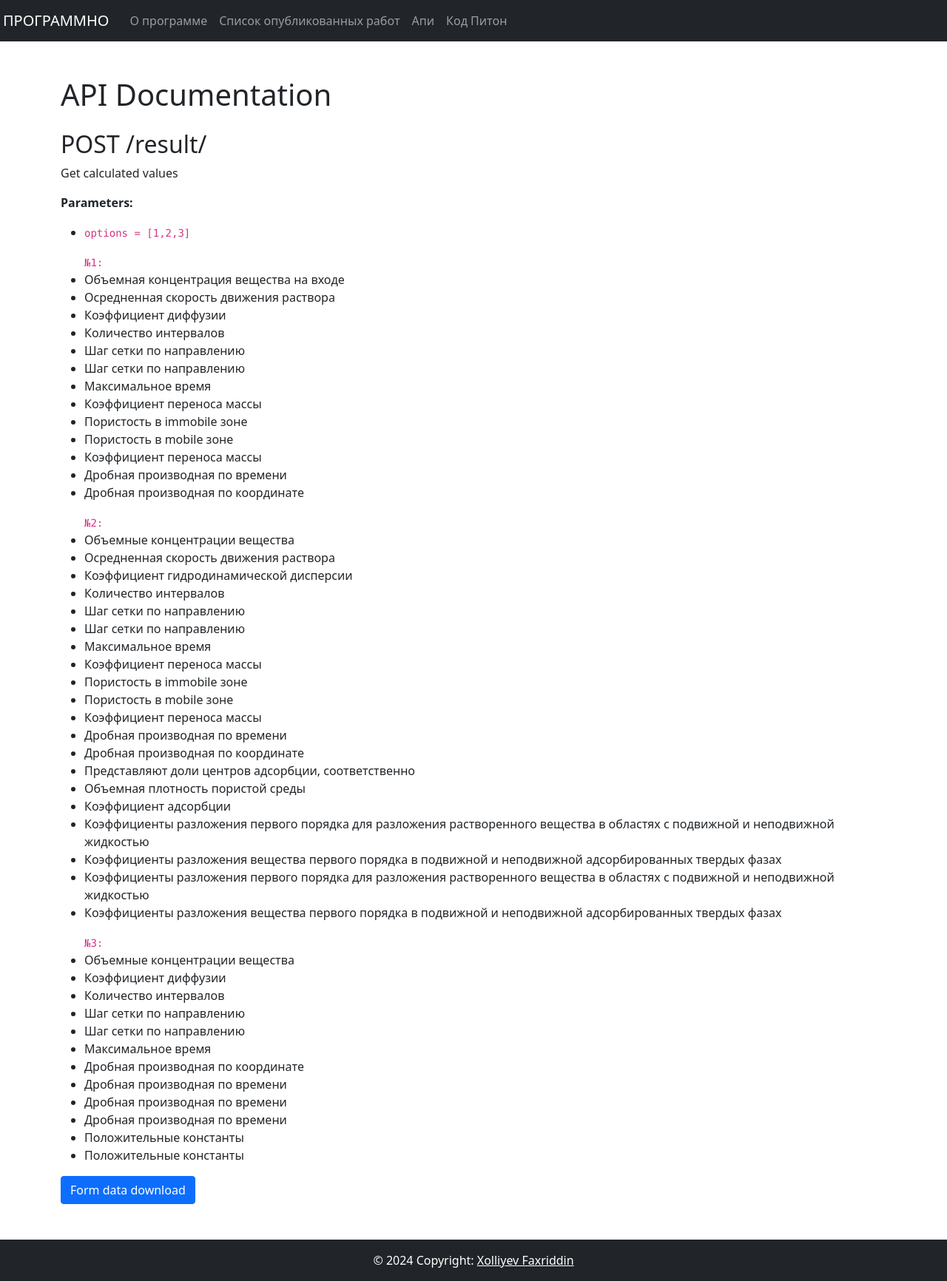
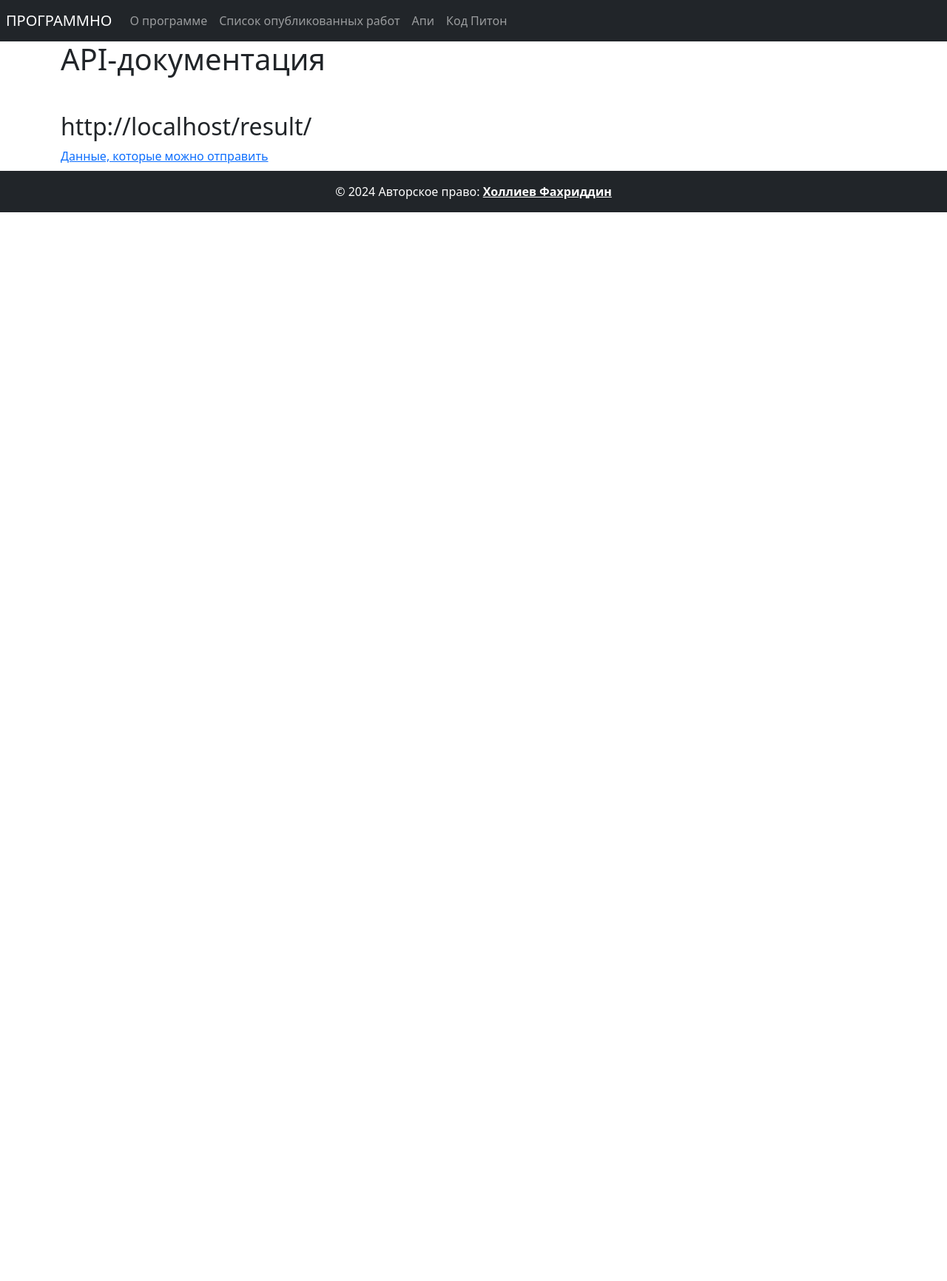
Before and after one commit to shoyimobloqulov/mathcall, a Django app: page /api in a window 1280 px wide. Shown: the whole page at 74% size. After the commit the page ends 287 px from the top, so only its background shows below. Run offline with Django 5.2, Linux system fonts and the light colour scheme; some libraries are stand-ins or nearby versions.

Commit message:
code fixed and ru lang text translate

```diff
--- a/userapp/templates/api.html
+++ b/userapp/templates/api.html
@@ -6,81 +6,10 @@
 {% endblock %}
 
 {% block content %}
-<div class="container mt-5">
-    <h1 class="mb-4">API Documentation</h1>
-
-    <!-- Endpoint 1 -->
-    <section id="endpoint1" class="mb-5">
-        <h2>POST /result/</h2>
-        <p>Get calculated values</p>
-        <p><strong>Parameters:</strong></p>
-        <ul>
-            <li>
-                <code>options = [1,2,3]</code>
-            </li>
-        </ul>
-        <ul>
-            <code>№1:</code>
-            <li>Объемная концентрация вещества на входе</li>
-            <li>Осредненная скорость движения раствора</li>
-            <li>Коэффициент диффузии</li>
-            <li>Количество интервалов</li>
-            <li>Шаг сетки по направлению</li>
-            <li>Шаг сетки по направлению</li>
-            <li>Максимальное время</li>
-            <li>Коэффициент переноса массы</li>
-            <li>Пористость в immobile зоне</li>
-            <li>Пористость в mobile зоне</li>
-            <li>Коэффициент переноса массы</li>
-            <li>Дробная производная по времени</li>
-            <li>Дробная производная по координате</li>
-        </ul>
-
-        <ul>
-            <code>№2:</code>
-            <li>Объемные концентрации вещества</li>
-            <li>Осредненная скорость движения раствора</li>
-            <li>Коэффициент гидродинамической дисперсии</li>
-            <li>Количество интервалов</li>
-            <li>Шаг сетки по направлению</li>
-            <li>Шаг сетки по направлению</li>
-            <li>Максимальное время</li>
-            <li>Коэффициент переноса массы</li>
-            <li>Пористость в immobile зоне</li>
-            <li>Пористость в mobile зоне</li>
-            <li>Коэффициент переноса массы</li>
-            <li>Дробная производная по времени</li>
-            <li>Дробная производная по координате</li>
-            <li>Представляют доли центров адсорбции, соответственно</li>
-            <li>Объемная плотность пористой среды</li>
-            <li>Коэффициент адсорбции</li>
-            <li>Коэффициенты разложения первого порядка для разложения растворенного вещества в областях с подвижной и
-                неподвижной жидкостью</li>
-            <li>Коэффициенты разложения вещества первого порядка в подвижной и неподвижной адсорбированных твердых фазах
-            </li>
-            <li>Коэффициенты разложения первого порядка для разложения растворенного вещества в областях с подвижной и
-                неподвижной жидкостью</li>
-            <li>Коэффициенты разложения вещества первого порядка в подвижной и неподвижной адсорбированных твердых фазах
-            </li>
-        </ul>
-        <ul>
-            <code>№3:</code>
-            <li>Объемные концентрации вещества</li>
-            <li>Коэффициент диффузии</li>
-            <li>Количество интервалов</li>
-            <li>Шаг сетки по направлению</li>
-            <li>Шаг сетки по направлению</li>
-            <li>Максимальное время</li>
-            <li>Дробная производная по координате</li>
-            <li>Дробная производная по времени</li>
-            <li>Дробная производная по времени</li>
-            <li>Дробная производная по времени</li>
-            <li>Положительные константы</li>
-            <li>Положительные константы</li>
-        </ul>
-        <a class="btn btn-primary" href="/static/var.docx" download>Form data download</a>
-
-    </section>
+<div class="container">
+    <h1 class="mb-4">API-документация</h1>
+    <span class="badge rounded-pill text-bg-primary">POST</span><h2> {{ request.scheme }}://{{ request.get_host }}/result/</h2>
+    <a href="/static/var.docx" download>Данные, которые можно отправить</a>
 </div>
 
 {% endblock %}
--- a/userapp/templates/index.html
+++ b/userapp/templates/index.html
@@ -7,10 +7,10 @@
 
 {% block content %}
 <div class="container text-center">
-    <h1 class="text-center display-8"> ПРОГРАММНО – ВЫЧИСЛИТЕЛЬНАЯ СРЕДА ПО РАСЧЕТУ АНОМАЛЬНОГО ПЕРЕНОСА ВЕЩЕСТВА В ПОРИСТЫХ СРЕДАХ</h1>
+    <h2 class="text-center display-10 text-wrap"> ПРОГРАММНО – ВЫЧИСЛИТЕЛЬНАЯ СРЕДА ПО РАСЧЕТУ АНОМАЛЬНОГО ПЕРЕНОСА ВЕЩЕСТВА В ПОРИСТЫХ СРЕДАХ</h2>
     <div class="my-3">
         {% load static %}
-        <img src="{% static 'admin/img/fvol.svg' %}" alt="header image not found">
+        <img src="{% static 'admin/img/fvol.svg' %}" class="img-fluid m-2" alt="header image not found">
     </div>
     <div class="d-flex justify-content-end">
         <a class="btn btn-primary btn-lg mb-5" href="/selects/" role="button">НАЧАТЬ </a>
--- a/userapp/templates/layout/base.html
+++ b/userapp/templates/layout/base.html
@@ -1226,15 +1226,15 @@
 </head>
 
 <body>
-    <nav class="navbar navbar-expand-lg navbar-dark bg-dark mb-3">
-        <a class="navbar-brand p-1" href="/">ПРОГРАММНО </a>
-        <button class="navbar-toggler" type="button" data-toggle="collapse" data-target="#navbarSupportedContent"
+    <nav class="navbar navbar-expand-lg navbar-dark bg-dark p-2">
+        <a class="navbar-brand" href="/">ПРОГРАММНО </a>
+        <button class="navbar-toggler" type="button" data-bs-toggle="collapse" data-bs-target="#navbarSupportedContent"
             aria-controls="navbarSupportedContent" aria-expanded="false" aria-label="Toggle navigation">
             <span class="navbar-toggler-icon"></span>
         </button>
 
         <div class="collapse navbar-collapse" id="navbarSupportedContent">
-            <ul class="navbar-nav mr-auto">
+            <ul class="navbar-nav me-auto">
                 <li class="nav-item">
                     <a class="nav-link" href="/about">О программе</a>
                 </li>
@@ -1244,23 +1244,20 @@
                 <li class="nav-item">
                     <a class="nav-link" href="/api">Апи</a>
                 </li>
-
                 <li class="nav-item">
                     <a class="nav-link" href="/code">Код Питон</a>
                 </li>
             </ul>
-            <!-- You can add additional navbar items, search form, etc., here -->
         </div>
     </nav>
     {% block content %}
     <!-- Content will be injected here -->
     {% endblock %}
-    <footer class="bg-dark text-center mt-2 copyright l-0 footer">
-
+    <footer class="bg-dark mt-2 copyright l-0 footer">
         <!-- Copyright -->
         <div class="text-center p-3 text-white">
-            © 2024 Copyright:
-            <a class="text-white" target="_blank" href="https://t.me/surxon88">Xolliyev Faxriddin</a>
+            © 2024 Авторское право:
+            <a class="text-white fw-bold" target="_blank" href="https://t.me/surxon88">Холлиев Фахриддин</a>
         </div>
         <!-- Copyright -->
     </footer>
--- a/userapp/views.py
+++ b/userapp/views.py
@@ -2,7 +2,6 @@ import os
 from django.conf import settings
 from django.shortcuts import redirect, render # type: ignore
 from django.http import HttpResponse # type: ignore
-from .utils import read_pdf_file
 import pdfplumber # type: ignore
 import re
 from django.template import loader # type: ignore
@@ -26,19 +25,14 @@ import pandas as pd
 from django.views.decorators.csrf import csrf_exempt
 import logging
 from multiprocessing import Pool
-
 logger = logging.getLogger(__name__)
-
-
 items = [
     {'id': '1', 'name': 'Аномальный перенос вещества в двухзонной фрактальной среде', 'file': 'pdf_files/Аномальный перенос вещества в двухзонной фрактальной среде.pdf'},
     {'id': '2', 'name': 'Аномальный перенос с учетом адсорбционных эффектов и разложения вещества', 'file': 'pdf_files/Аномальный перенос с учетом адсорбционных эффектов и разложения вещества.pdf'},
     {'id': '3', 'name': 'Аномальный перенос с много – членными дробными производными', 'file': 'pdf_files/Аномальный перенос с много – членными дробными производными.pdf'},
 ]
-
 def code(request):
     return render(request, 'code.html')
-
 def published_works_list(request):
     works = [
         {
@@ -130,10 +124,8 @@ def published_works_list(request):
         },
     ]
     return render(request, 'published_works_list.html', {'works': works})
-
 def api(request):
     return render(request, 'api.html')
-
 def read_pdf(file_path):
     with pdfplumber.open(file_path) as pdf:
         full_text = ""
@@ -142,7 +134,6 @@ def read_pdf(file_path):
             full_text += text + "\n"
 
         return full_text
-
 def extract_math_from_pdf(file_path):
     pdf_text = read_pdf(file_path)
 
@@ -150,21 +141,16 @@ def extract_math_from_pdf(file_path):
     formulas = re.findall(formula_pattern, pdf_text, re.DOTALL)
 
     return formulas
-
 def home(request):
     return render(request, "index.html")
-
 def selects(request):
     return render(request, 'selects.html', {'items': items})
-
 def get_item_description(request, item_id):
     item = next((item for item in items if item['id'] == item_id), None)
     if item:
         file_path = f'static/{item["file"]}'
-        description = read_pdf_file(file_path)
         return render(request, 'item_description.html', {'file_path': file_path})
     return render(request, 'item_description.html', {'file_path': 'Item not found.'})
-
 def answer(request):
     item_id = request.GET.get('options')
     filename = 'answer.html'
@@ -176,7 +162,7 @@ def answer(request):
             "N": {"name": "Количество интервалов", "value": 100},
             "tau": {"name": "Шаг сетки по направлению", "value": 1},
             "h": {"name": "Шаг сетки по направлению", "value": 0.1},
-            "tmax": {"name": "Максимальное время", "value": 3600},
+            "tmax": {"name": "Максимальное время", "value": 900},
             "w": {"name": "Коэффициент переноса массы", "value": 1e-5},
             "tetim": {"name": "Пористость в immobile зоне", "value": 0.1},
             "tetm": {"name": "Пористость в mobile зоне", "value": 0.4},
@@ -192,7 +178,7 @@ def answer(request):
             "n": {"name": "Количество интервалов", "value": 20},
             "tau": {"name": "Шаг сетки по направлению", "value": 1},
             "h": {"name": "Шаг сетки по направлению", "value": 0.1},
-            "tmax": {"name": "Максимальное время", "value": 2700},
+            "tmax": {"name": "Максимальное время", "value": 900},
             "w": {"name": "Коэффициент переноса массы", "value": 1e-5},
             "tetim": {"name": "Пористость в immobile зоне", "value": 0.1},
             "tetm": {"name": "Пористость в mobile зоне", "value": 0.4},
@@ -209,7 +195,7 @@ def answer(request):
             "N": {"name": "Количество интервалов", "value": 20},
             "tau": {"name": "Шаг сетки по направлению", "value": 0.5},
             "h": {"name": "Шаг сетки по направлению", "value": 0.01},
-            "tmax": {"name": "Максимальное время", "value": 2700},
+            "tmax": {"name": "Максимальное время", "value": 900},
             "gamma": {"name": "Дробная производная по координате", "value": 2},
             "alfa": {"name": "Дробная производная по времени", "value": 1},
             "beta1": {"name": "Дробная производная по времени:", "value": 0.7},
@@ -224,7 +210,6 @@ def answer(request):
     template = loader.get_template(filename)
     context = {'description': description, 'item_id': item_id}
     return HttpResponse(template.render(context, request))
-
 @csrf_exempt
 def result(request):
      if request.method == 'POST':
```
Also changed, not shown: userapp/templates/code.html (+3 -25 lines), userapp/templates/item_description.html (+3 -15 lines), userapp/templates/published_works_list.html (+4 -4 lines).
